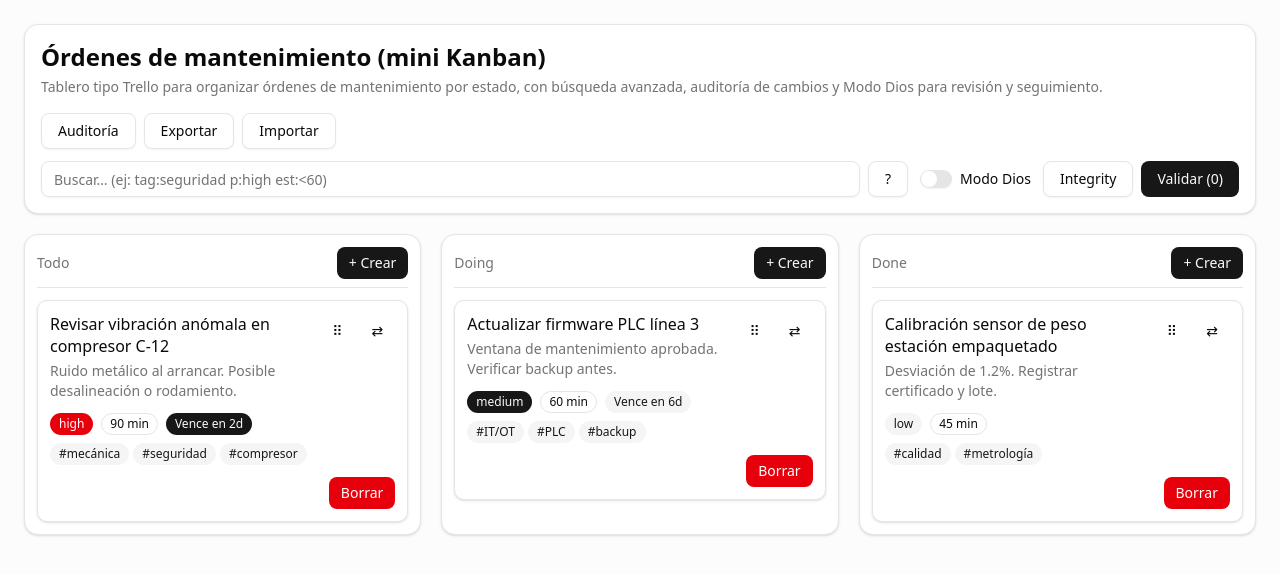
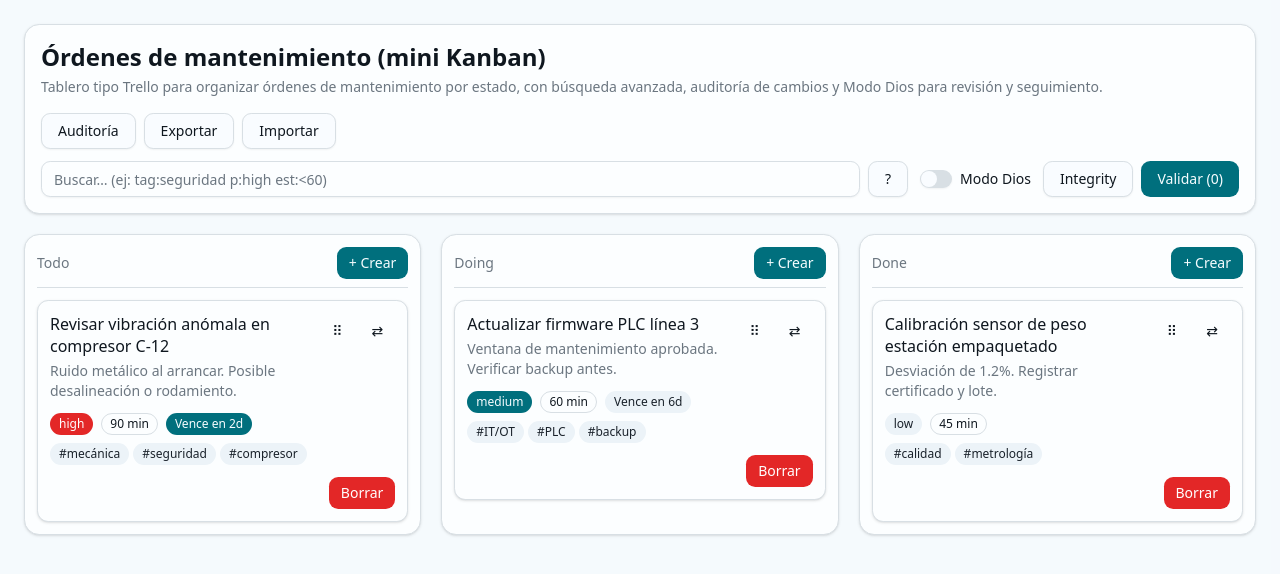
Before and after one commit to AdrianPerez221/mini-kanban, a Next.js app: page / in a window 1280 px wide. Shown: the top 574 px of the page. Built offline with nearby package versions, Linux system fonts and the light colour scheme.

Commit message:
diseños y tooltips

```diff
--- a/src/app/globals.css
+++ b/src/app/globals.css
@@ -47,72 +47,72 @@
 }
 
 :root {
-  --radius: 0.625rem;
-  --background: oklch(1 0 0);
-  --foreground: oklch(0.145 0 0);
-  --card: oklch(1 0 0);
-  --card-foreground: oklch(0.145 0 0);
-  --popover: oklch(1 0 0);
-  --popover-foreground: oklch(0.145 0 0);
-  --primary: oklch(0.205 0 0);
-  --primary-foreground: oklch(0.985 0 0);
-  --secondary: oklch(0.97 0 0);
-  --secondary-foreground: oklch(0.205 0 0);
-  --muted: oklch(0.97 0 0);
-  --muted-foreground: oklch(0.556 0 0);
-  --accent: oklch(0.97 0 0);
-  --accent-foreground: oklch(0.205 0 0);
-  --destructive: oklch(0.577 0.245 27.325);
-  --border: oklch(0.922 0 0);
-  --input: oklch(0.922 0 0);
-  --ring: oklch(0.708 0 0);
+  --radius: 0.7rem;
+  --background: oklch(0.99 0.005 240);
+  --foreground: oklch(0.2 0.02 250);
+  --card: oklch(0.995 0.003 240);
+  --card-foreground: oklch(0.2 0.02 250);
+  --popover: oklch(0.995 0.003 240);
+  --popover-foreground: oklch(0.2 0.02 250);
+  --primary: oklch(0.48 0.12 205);
+  --primary-foreground: oklch(0.99 0.01 240);
+  --secondary: oklch(0.96 0.01 240);
+  --secondary-foreground: oklch(0.25 0.02 250);
+  --muted: oklch(0.96 0.01 240);
+  --muted-foreground: oklch(0.56 0.02 245);
+  --accent: oklch(0.94 0.02 205);
+  --accent-foreground: oklch(0.25 0.02 250);
+  --destructive: oklch(0.59 0.22 27.325);
+  --border: oklch(0.9 0.01 240);
+  --input: oklch(0.9 0.01 240);
+  --ring: oklch(0.6 0.1 205);
   --chart-1: oklch(0.646 0.222 41.116);
   --chart-2: oklch(0.6 0.118 184.704);
   --chart-3: oklch(0.398 0.07 227.392);
   --chart-4: oklch(0.828 0.189 84.429);
   --chart-5: oklch(0.769 0.188 70.08);
-  --sidebar: oklch(0.985 0 0);
-  --sidebar-foreground: oklch(0.145 0 0);
-  --sidebar-primary: oklch(0.205 0 0);
-  --sidebar-primary-foreground: oklch(0.985 0 0);
-  --sidebar-accent: oklch(0.97 0 0);
-  --sidebar-accent-foreground: oklch(0.205 0 0);
-  --sidebar-border: oklch(0.922 0 0);
-  --sidebar-ring: oklch(0.708 0 0);
+  --sidebar: oklch(0.985 0.004 240);
+  --sidebar-foreground: oklch(0.2 0.02 250);
+  --sidebar-primary: oklch(0.48 0.12 205);
+  --sidebar-primary-foreground: oklch(0.99 0.01 240);
+  --sidebar-accent: oklch(0.94 0.02 205);
+  --sidebar-accent-foreground: oklch(0.25 0.02 250);
+  --sidebar-border: oklch(0.9 0.01 240);
+  --sidebar-ring: oklch(0.6 0.1 205);
 }
 
 .dark {
-  --background: oklch(0.145 0 0);
-  --foreground: oklch(0.985 0 0);
-  --card: oklch(0.205 0 0);
-  --card-foreground: oklch(0.985 0 0);
-  --popover: oklch(0.205 0 0);
-  --popover-foreground: oklch(0.985 0 0);
-  --primary: oklch(0.922 0 0);
-  --primary-foreground: oklch(0.205 0 0);
-  --secondary: oklch(0.269 0 0);
-  --secondary-foreground: oklch(0.985 0 0);
-  --muted: oklch(0.269 0 0);
-  --muted-foreground: oklch(0.708 0 0);
-  --accent: oklch(0.269 0 0);
-  --accent-foreground: oklch(0.985 0 0);
-  --destructive: oklch(0.704 0.191 22.216);
-  --border: oklch(1 0 0 / 10%);
-  --input: oklch(1 0 0 / 15%);
-  --ring: oklch(0.556 0 0);
+  --background: oklch(0.18 0.02 250);
+  --foreground: oklch(0.97 0.01 240);
+  --card: oklch(0.22 0.02 250);
+  --card-foreground: oklch(0.97 0.01 240);
+  --popover: oklch(0.22 0.02 250);
+  --popover-foreground: oklch(0.97 0.01 240);
+  --primary: oklch(0.72 0.12 205);
+  --primary-foreground: oklch(0.18 0.02 250);
+  --secondary: oklch(0.28 0.02 250);
+  --secondary-foreground: oklch(0.97 0.01 240);
+  --muted: oklch(0.28 0.02 250);
+  --muted-foreground: oklch(0.72 0.02 240);
+  --accent: oklch(0.3 0.03 205);
+  --accent-foreground: oklch(0.97 0.01 240);
+  --destructive: oklch(0.68 0.19 22.216);
+  --border: oklch(0.98 0.01 240 / 12%);
+  --input: oklch(0.98 0.01 240 / 16%);
+  --ring: oklch(0.55 0.1 205);
   --chart-1: oklch(0.488 0.243 264.376);
   --chart-2: oklch(0.696 0.17 162.48);
   --chart-3: oklch(0.769 0.188 70.08);
   --chart-4: oklch(0.627 0.265 303.9);
   --chart-5: oklch(0.645 0.246 16.439);
-  --sidebar: oklch(0.205 0 0);
-  --sidebar-foreground: oklch(0.985 0 0);
-  --sidebar-primary: oklch(0.488 0.243 264.376);
-  --sidebar-primary-foreground: oklch(0.985 0 0);
-  --sidebar-accent: oklch(0.269 0 0);
-  --sidebar-accent-foreground: oklch(0.985 0 0);
-  --sidebar-border: oklch(1 0 0 / 10%);
-  --sidebar-ring: oklch(0.556 0 0);
+  --sidebar: oklch(0.22 0.02 250);
+  --sidebar-foreground: oklch(0.97 0.01 240);
+  --sidebar-primary: oklch(0.72 0.12 205);
+  --sidebar-primary-foreground: oklch(0.18 0.02 250);
+  --sidebar-accent: oklch(0.3 0.03 205);
+  --sidebar-accent-foreground: oklch(0.97 0.01 240);
+  --sidebar-border: oklch(0.98 0.01 240 / 12%);
+  --sidebar-ring: oklch(0.55 0.1 205);
 }
 
 @layer base {
--- a/src/components/ui/button.tsx
+++ b/src/components/ui/button.tsx
@@ -49,6 +49,10 @@ function Button({
     asChild?: boolean
   }) {
   const Comp = asChild ? Slot : "button"
+  const title =
+    props.title ??
+    (typeof props["aria-label"] === "string" ? (props["aria-label"] as string) : undefined) ??
+    (typeof props.children === "string" ? props.children : undefined)
 
   return (
     <Comp
@@ -56,6 +60,7 @@ function Button({
       data-variant={variant}
       data-size={size}
       className={cn(buttonVariants({ variant, size, className }))}
+      title={title}
       {...props}
     />
   )
```
